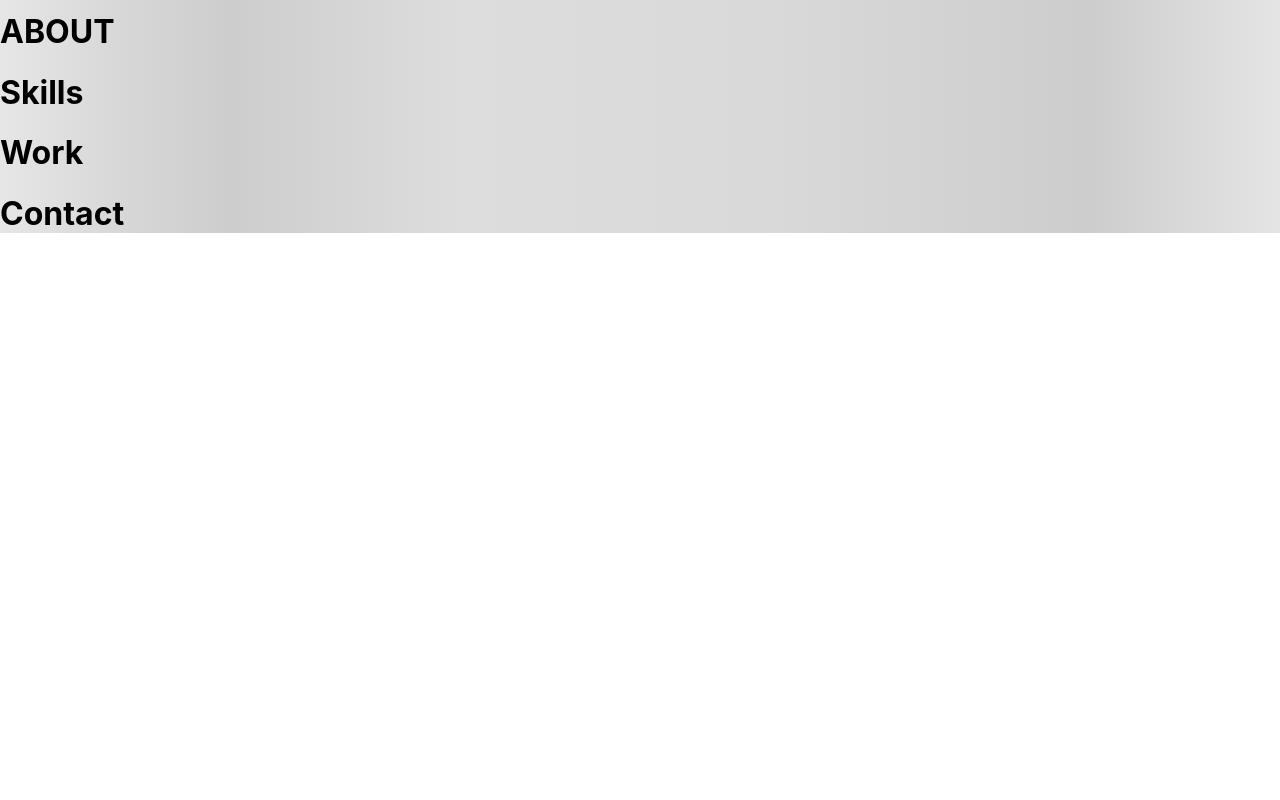
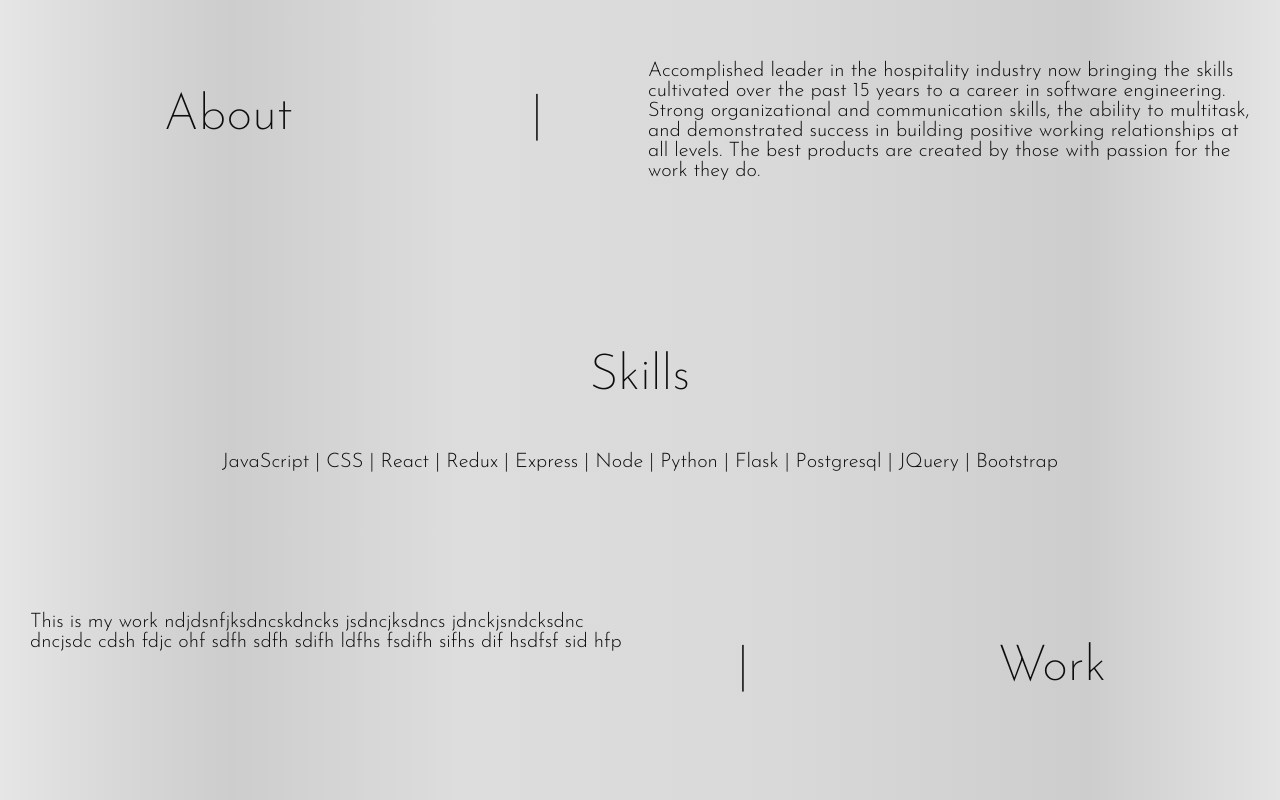
Before and after one commit to travisjhuss/travisjhuss.github.io, a React (Create React App) app: page / in a window 1280 px wide. Shown: the part 740-1540 px from the top of the page. Before the commit the page ends 994 px from the top, so only its background shows below. Built offline with nearby package versions, Linux system fonts and the light colour scheme.

Commit message:
other sections base styling done

```diff
--- a/src/components/About/About.jsx
+++ b/src/components/About/About.jsx
@@ -1,7 +1,25 @@
-
+import Grid from '@material-ui/core/Grid';
+import './About.css';
 
 export default function About() {
     return (
-        <h1>ABOUT</h1>
+        <div className="container">
+            <Grid container spacing={2}>
+                <Grid item xs={4}>
+                    <p className="subtitle">About</p>
+                </Grid>
+                <Grid item xs={2}>
+                    <p className="subtitle">|</p>
+                </Grid>
+                <Grid item xs={6}>
+                    <p className="body-text">
+                        Accomplished leader in the hospitality industry now bringing the skills cultivated over the
+                        past 15 years to a career in software engineering. Strong organizational and communication skills,
+                        the ability to multitask, and demonstrated success in building positive working relationships at all levels.
+                        The best products are created by those with passion for the work they do.
+                    </p>
+                </Grid>
+            </Grid>
+        </div>
     )
 };
--- a/src/components/App/App.css
+++ b/src/components/App/App.css
@@ -4,3 +4,22 @@
     background: rgb(230,230,230);
     background: linear-gradient(90deg, rgba(230,230,230,1) 0%, rgba(216,216,216,1) 9%, rgba(205,205,205,1) 18%, rgba(221,221,221,1) 36%, rgba(217,217,217,1) 60%, rgba(205,205,205,1) 85%, rgba(228,228,228,1) 100%);
 }
+
+.container {
+    padding: 50px 30px;
+}
+
+.body-text {
+    color: #0d0d0d;
+    font-family: 'Josefin Sans';
+    font-size: 20px;
+    font-weight: 300;
+}
+
+.subtitle {
+    color: #0d0d0d;
+    font-family: 'Josefin Sans';
+    font-size: 50px;
+    font-weight: 200;
+    text-align: center;
+}
--- a/src/components/Contact/Contact.jsx
+++ b/src/components/Contact/Contact.jsx
@@ -1,7 +1,17 @@
-
+import Grid from '@material-ui/core/Grid';
 
 export default function Contact() {
     return (
-        <h1>Contact</h1>
+        <Grid container spacing={2}>
+            <Grid item xs={12}>
+                <p className="subtitle"> Contact </p>
+            </Grid>
+            <Grid item xs={6}>
+                <p className="subtitle"> LinkedIn </p>
+            </Grid>
+            <Grid item xs={6}>
+                <p className="subtitle"> Github </p>
+            </Grid>
+        </Grid>
     )
 };
--- a/src/components/Skills/Skills.jsx
+++ b/src/components/Skills/Skills.jsx
@@ -2,6 +2,14 @@
 
 export default function Skills() {
     return (
-        <h1>Skills</h1>
+        <div className="container">
+            <center>
+                <p className="subtitle">Skills</p>
+                <p className="body-text">
+                    JavaScript | CSS | React | Redux | Express |  Node |
+                    Python | Flask | Postgresql | JQuery | Bootstrap
+                </p>
+            </center>
+        </div>
     )
 };
--- a/src/components/Top/Top.css
+++ b/src/components/Top/Top.css
@@ -23,7 +23,7 @@
     padding-bottom: 20px;
 }
 
-.subtitle {
+.job-title {
     color: #e6e6e6;
     font-family: 'Josefin Sans';
     font-size: 36px;
--- a/src/components/Top/Top.jsx
+++ b/src/components/Top/Top.jsx
@@ -6,7 +6,7 @@ export default function Top() {
         <center className="top">
             <div className="title">
                 <div className="name">TRAVIS J HUSS</div>
-                <div className="subtitle">Full Stack Software Engineer</div>
+                <div className="job-title">Full Stack Software Engineer</div>
             </div>
         </center>
     )
--- a/src/components/Work/Work.jsx
+++ b/src/components/Work/Work.jsx
@@ -1,7 +1,24 @@
-
+import Grid from '@material-ui/core/Grid';
 
 export default function Work() {
     return (
-        <h1>Work</h1>
+        <div className="container">
+            <Grid container spacing={2}>
+                <Grid item xs={6}>
+                    <p className="body-text">
+                        This is my work ndjdsnfjksdncskdncks
+                        jsdncjksdncs jdnckjsndcksdnc dncjsdc
+                        cdsh fdjc ohf sdfh sdfh sdifh ldfhs
+                        fsdifh sifhs dif hsdfsf sid hfp
+                    </p>
+                </Grid>
+                <Grid item xs={2}>
+                    <p className="subtitle"> | </p>
+                </Grid>
+                <Grid item xs={4}>
+                    <p className="subtitle"> Work </p>
+                </Grid>
+            </Grid>
+        </div>
     )
 };
```
Also changed, not shown: src/components/About/About.css (added).
